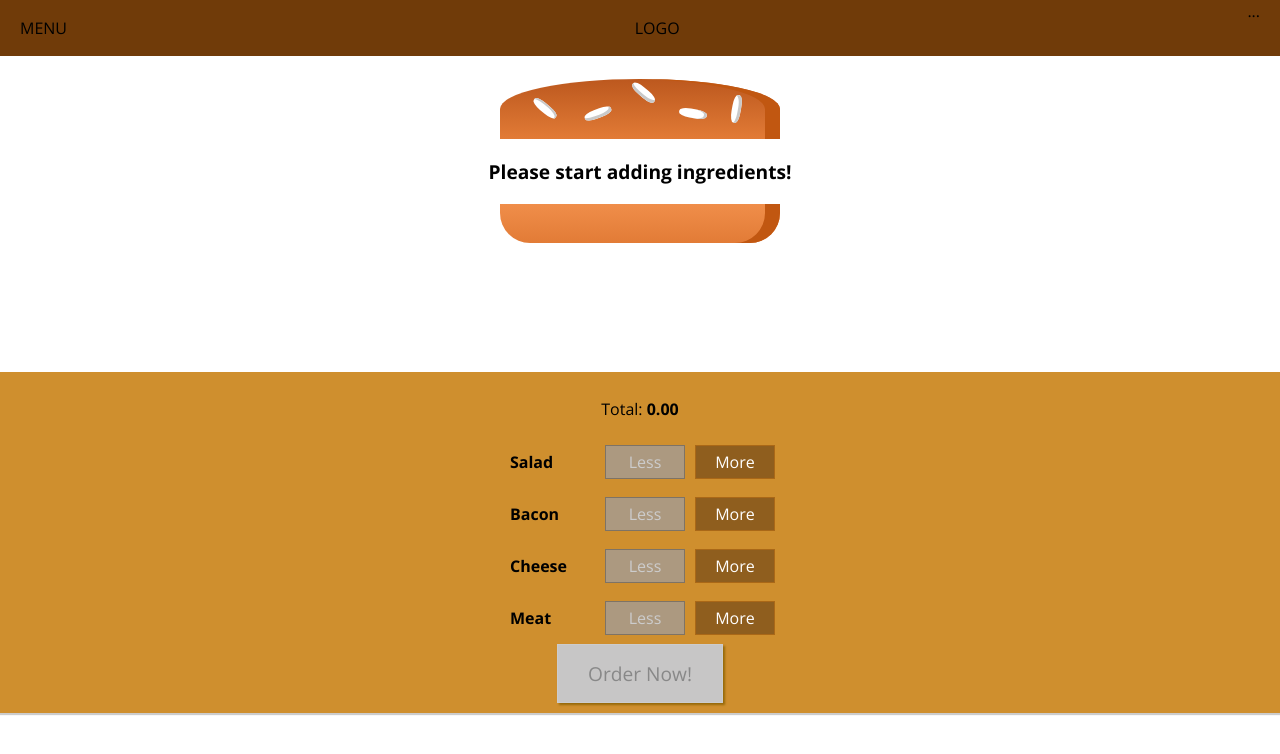
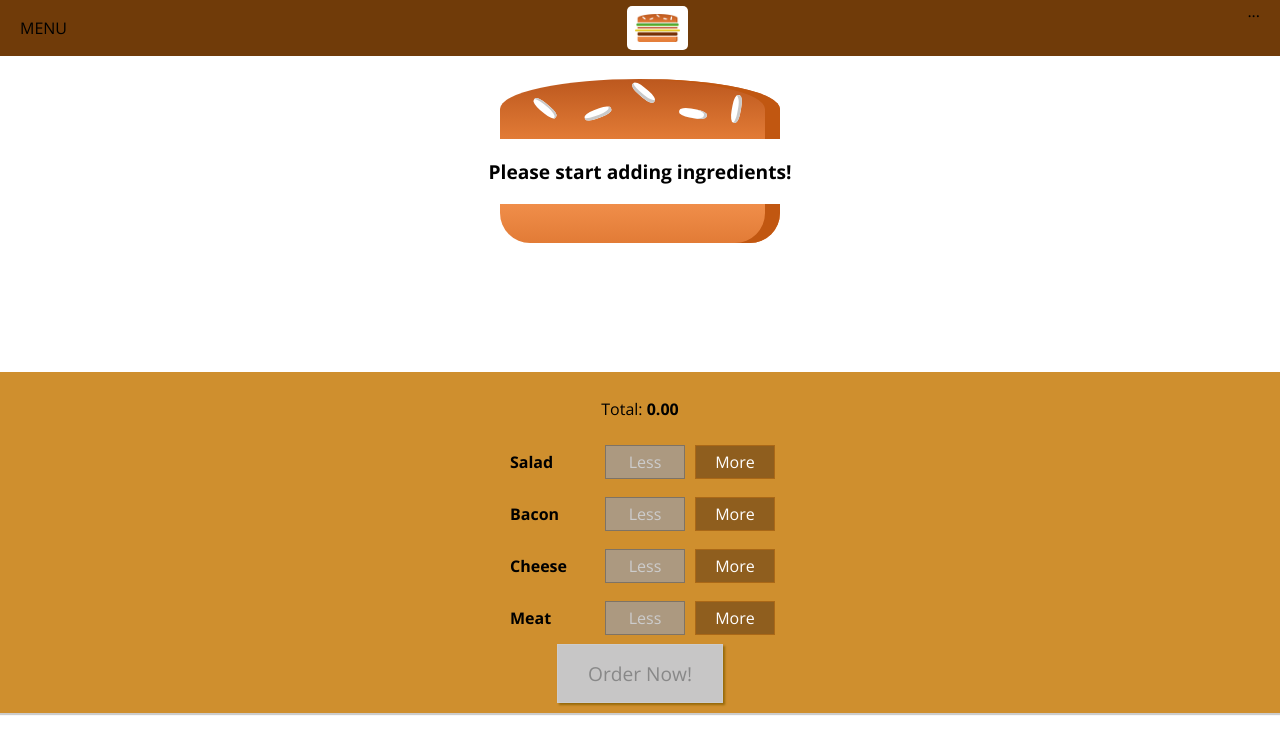
Before and after one commit to proiacm/burger-builder, a React (Create React App) app: page / in a window 1280 px wide. Shown: the top 754 px of the page. Built offline with nearby package versions, Linux system fonts and the light colour scheme.

Commit message:
import Logo comp

```diff
--- a/src/components/Navigation/Toolbar/Toolbar.js
+++ b/src/components/Navigation/Toolbar/Toolbar.js
@@ -1,10 +1,11 @@
 import React from 'react';
 import classes from './Toolbar.module.css';
+import Logo from '../../Logo/Logo';
 
 const toolbar = () => (
   <header className={classes.Toolbar}>
     <div>MENU</div>
-    <div>LOGO</div>
+    <Logo />
     <nav>...</nav>
   </header>
 );
```
